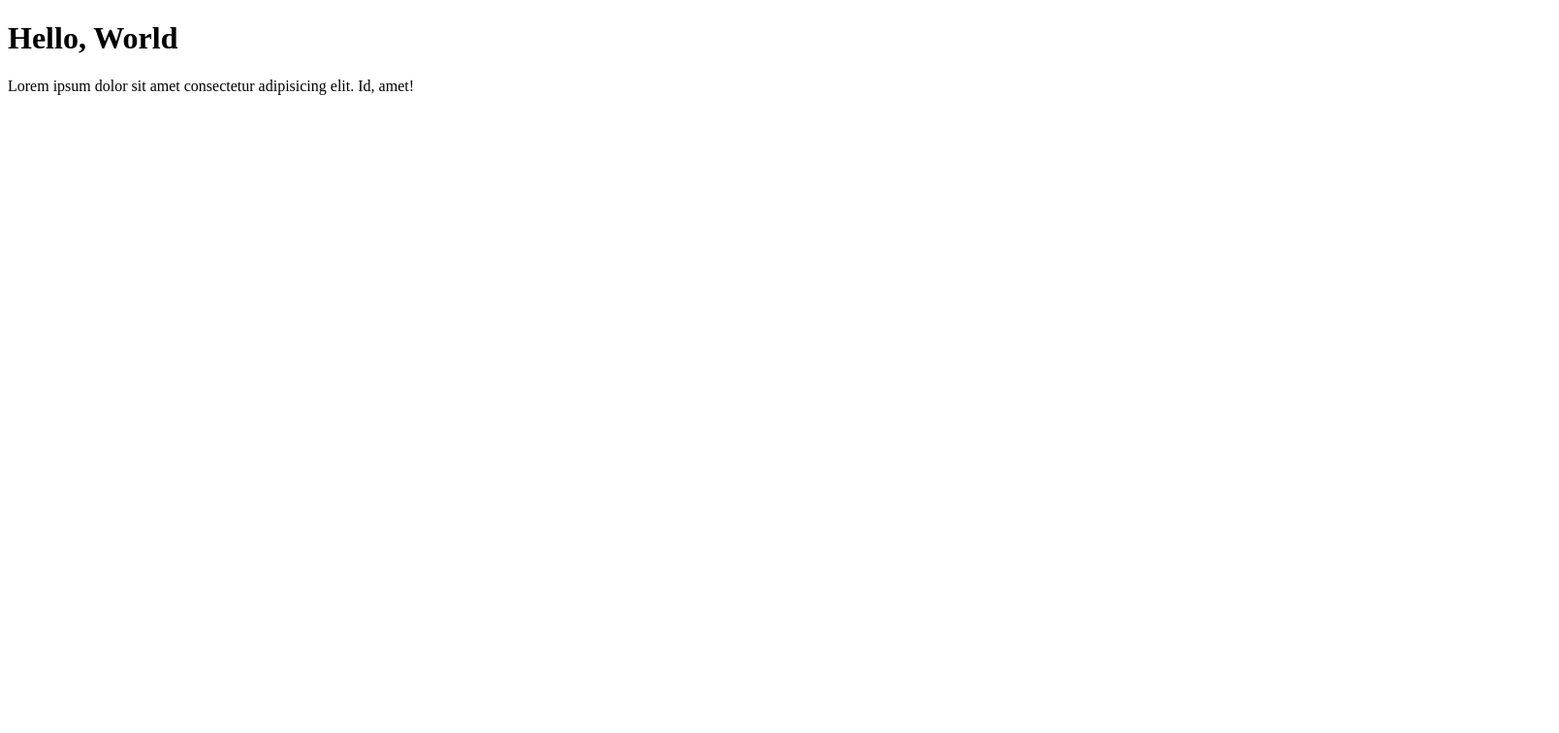
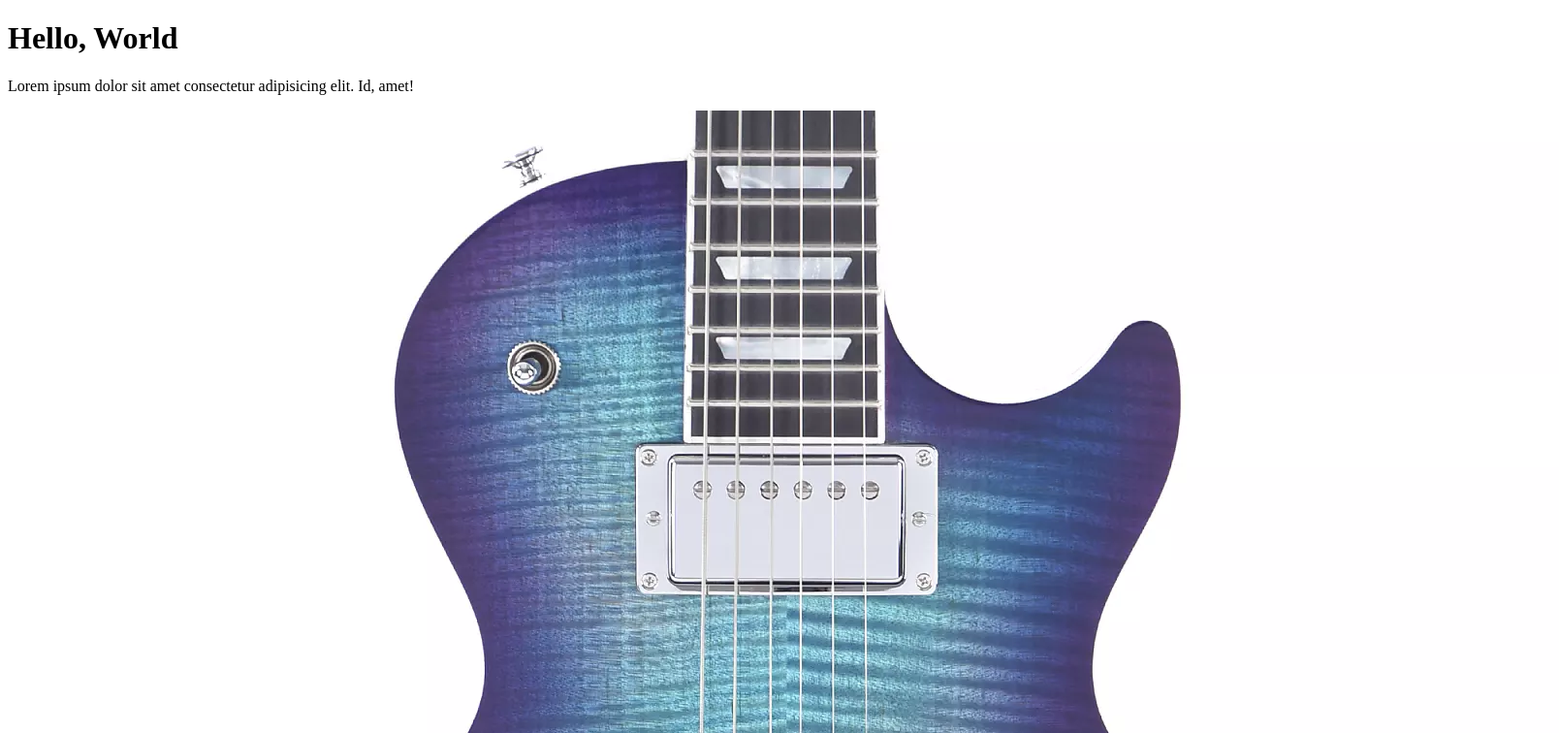
Before and after one commit to agjs/github-starter, a plain HTML site: page index.html in a window 1280 px wide. Shown: the top 756 px of the page at 97% size, 1608 px wide, since content can reach past the window. Drawn offline with Linux system fonts and the light colour scheme.

Commit message:
used a gibson image in index.html

```diff
--- a/index.html
+++ b/index.html
@@ -9,5 +9,6 @@
   <body>
     <h1>Hello, World</h1>
     <p>Lorem ipsum dolor sit amet consectetur adipisicing elit. Id, amet!</p>
+    <img src="./assets/images/guitar.webp" alt="Gibson Les Paul" />
   </body>
 </html>
```
